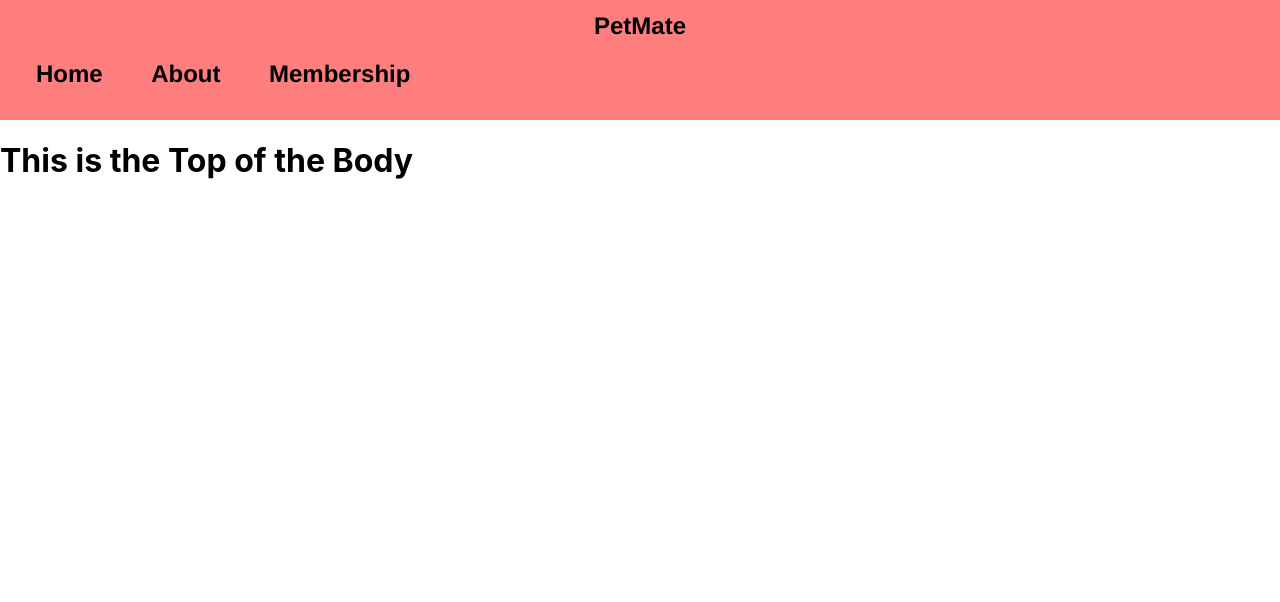
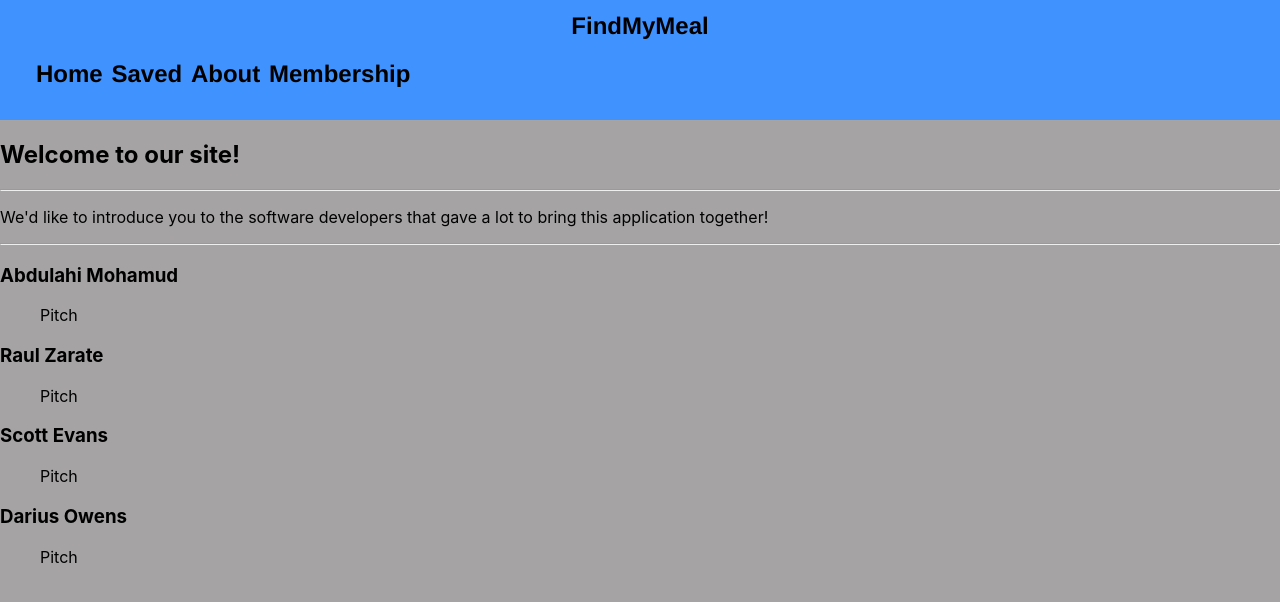
Before and after one commit to Final301DreamTeam/frontend-project, a React (Create React App) app: page /about in a window 1280 px wide. Shown: the top 602 px of the page. Built offline with nearby package versions, Linux system fonts and the light colour scheme; no server answers.

Commit message:
added the routes and about me section

```diff
--- a/src/About.js
+++ b/src/About.js
@@ -0,0 +1,27 @@
+import React, { Component } from 'react';
+// import './About.css';
+
+class About extends Component {
+  render() {
+    return (
+      <div className='about-root'>
+        <div className='about-us-container'>
+          <h2>Welcome to our site!</h2>
+          <hr />
+          <p>We'd like to introduce you to the software developers that gave a lot to bring this application together!
+          </p>
+          <hr />
+          <h3>Abdulahi Mohamud</h3>
+          <ul className='ul-item'>Pitch</ul>
+          <h3>Raul Zarate</h3>
+          <ul className='ul-item'>Pitch</ul>
+          <h3>Scott Evans</h3>
+          <ul className='ul-item'>Pitch</ul>
+          <h3>Darius Owens</h3>
+          <ul className='ul-item'>Pitch</ul>
+        </div>
+      </div>
+    );
+  }
+}
+export default About;
--- a/src/App.js
+++ b/src/App.js
@@ -1,12 +1,27 @@
 
 import './App.css';
+// import 'bootstrap/dist/css/bootstrap.min.css';
 import Header from './Header';
+import About from './About';
+import { BrowserRouter as Router, Route, Routes } from 'react-router-dom';
+import React from 'react';
+
 
 function App() {
   return (
     <>
-    <Header/>
-    <h1>This is the Top of the Body</h1>
+
+      <Router>
+      <Header />
+        <Routes>
+          <Route exact path='/' element={<h1>This is the Top of the Body</h1>}/>
+
+          <Route path='/about' element={<About />}/>
+
+
+        </Routes>
+
+      </Router>
     </>
   );
 }
--- a/src/Header.css
+++ b/src/Header.css
@@ -1,4 +1,5 @@
 body {
+  background: rgb(165, 163, 163);
   margin: 0px;
 
 }
@@ -7,7 +8,7 @@ body {
 }
 
 .container {
-  background: rgb(255, 126, 126);
+  background: rgb(64, 147, 255);
   color: white;
   font-family: Helvetica;
   font-weight: 300;
@@ -41,6 +42,11 @@ body {
   color: rgb(0, 0, 0);
 }
 
+.savedNav {
+  text-decoration: none;
+  color: rgb(0, 0, 0);
+}
+
 .aboutNav {
   text-decoration: none;
   color:  rgb(0, 0, 0);
--- a/src/Header.js
+++ b/src/Header.js
@@ -1,7 +1,7 @@
 import React from 'react';
 import { Nav, Navbar, Container } from 'react-bootstrap';
 import './Header.css';
-// import { Link } from 'react-router-dom';
+
 
 
 class Header extends React.Component {
@@ -16,10 +16,11 @@ class Header extends React.Component {
             <>
                 <Navbar className="navBar" bg="dark" variant="dark">
                     <Container className="container">
-                        <Navbar.Brand className="brandNav" href="#home">PetMate</Navbar.Brand>
-                        <Nav class="navLinks">
-                            <Nav.Link className="homeNav" href="#home">Home</Nav.Link>
-                            <Nav.Link className="aboutNav" href="#about">About</Nav.Link>
+                        <Navbar.Brand className="brandNav" href="#home">FindMyMeal</Navbar.Brand>
+                        <Nav className="navLinks">
+                            <Nav.Link className="homeNav" href="/">Home</Nav.Link>
+                            <Nav.Link className="savedNav" href="#home">Saved</Nav.Link>
+                            <Nav.Link className="aboutNav" href="/About">About</Nav.Link>
                             <Nav.Link className="membershipNav" href="#pricing">Membership</Nav.Link>
                         </Nav>
                     </Container>
```
Also changed, not shown: 1 other file (tests, documents, lock files or other folders).
